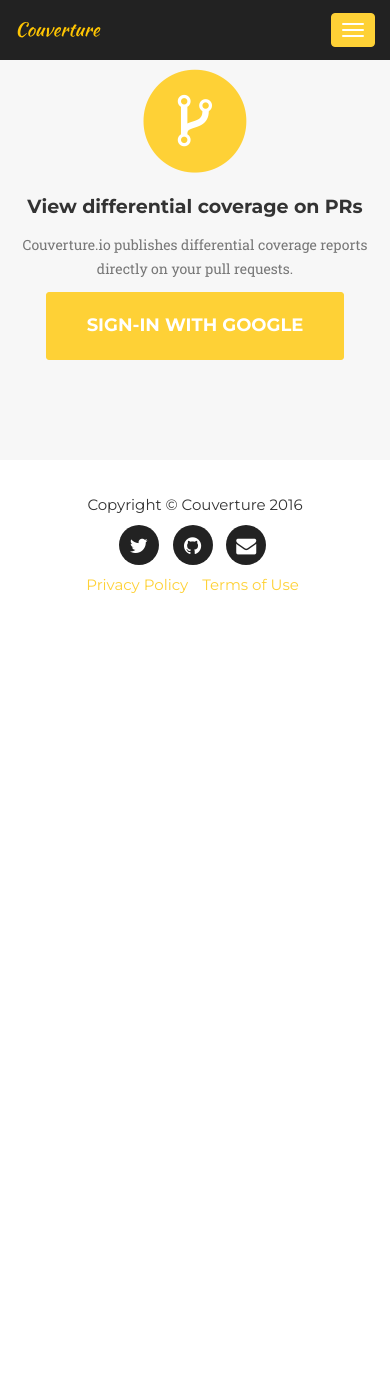
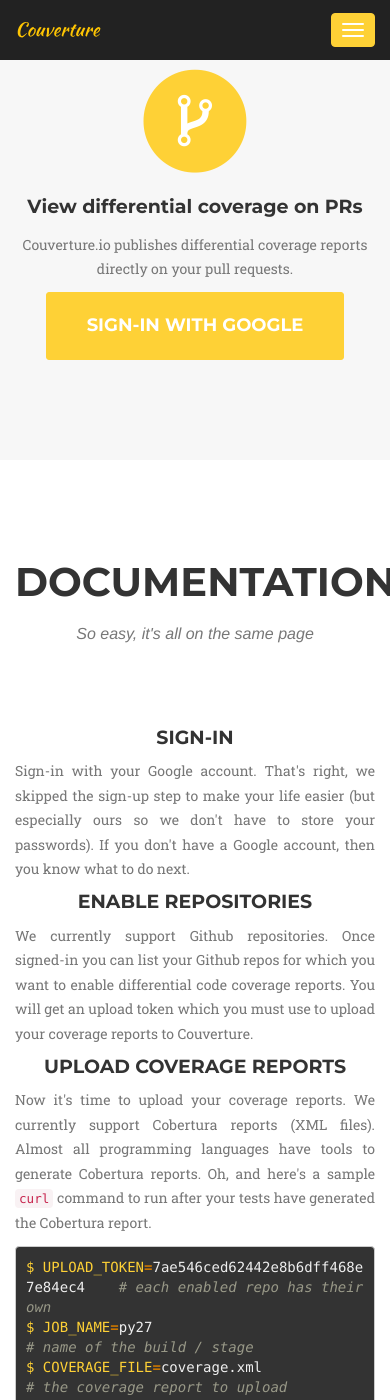
Before and after one commit to couverture/couverture.github.io, a Jekyll site: the page built from index.html, in a window 390 px wide and 1400 px high, scrolled down 2161 px. Built offline with Jekyll 4.4.1, drawn with Linux system fonts in a browser that asks for light colours; some web fonts are replaced; before the commit the page ends 2791 px from its top, so only the background shows below that; some of the changed text lies outside the part shown.

Commit message:
add documentation

```diff
--- a/_includes/css/agency.css
+++ b/_includes/css/agency.css
@@ -862,7 +862,3 @@ img::-moz-selection {
 body {
     webkit-tap-highlight-color: #{{ site.color.primary }};
 }
-
-img.screenshot {
-    margin: 50px 0;
-}
--- /dev/null
+++ b/_includes/docs.html
@@ -0,0 +1,57 @@
+<!-- Docs Section -->
+    <section id="docs">
+        <div class="container text-center">
+            <div class="row">
+                <div class="col-lg-12">
+                    <h2 class="section-heading">Documentation</h2>
+                    <h3 class="section-subheading text-muted">So easy, it's all on the same page</h3>
+                </div>
+            </div>
+            <div class="row">
+                <div class="col-md-offset-3 col-md-6">
+                    <h4>Sign-in</h4>
+                    <p class="text-muted text-justify">Sign-in with your Google account. That's right, we skipped the sign-up step to make your life easier (but especially ours so we don't have to store your passwords). If you don't have a Google account, then you know what to do next.</p>
+                </div>
+
+                <div class="col-md-offset-3 col-md-6">
+                    <h4>Enable repositories</h4>
+                    <p class="text-muted text-justify">We currently support Github repositories. Once signed-in you can list your Github repos for which you want to enable differential code coverage reports. You will get an upload token which you must use to upload your coverage reports to Couverture.</p>
+                </div>
+
+                <div class="col-md-offset-3 col-md-6">
+                    <h4>Upload coverage reports</h4>
+                    <p class="text-muted text-justify">Now it's time to upload your coverage reports. We currently support Cobertura reports (XML files). Almost all programming languages have tools to generate Cobertura reports. Oh, and here's a sample <code>curl</code> command to run after your tests have generated the Cobertura report.</p>
+                </div>
+
+                <div class="col-md-offset-1 col-md-10 text-left">
+{% highlight bash %}
+$ UPLOAD_TOKEN=7ae546ced62442e8b6dff468e7e84ec4    # each enabled repo has their own
+$ JOB_NAME=py27                                    # name of the build / stage
+$ COVERAGE_FILE=coverage.xml                       # the coverage report to upload
+$ REPO_OWNER=couverture
+$ REPO_NAME=playground
+$ COMMIT=b2417c722d6d60bad5ee55f5a263e2f907dff3f3  # commit being built
+$ PULL_REQUEST=3                                   # optional pull request number
+
+$ curl \
+    --header "X-Couverture-Token: $UPLOAD_TOKEN" \
+    --header "X-Couverture-Pull-Request: $PULL_REQUEST" \
+    --data-binary @$REPORT_FILE \
+    "https://app.couverture.io/coverage/github/$REPO_OWNER/$REPO_NAME/$COMMIT/$JOB_NAME"
+{% endhighlight %}
+                </div>
+                <div class="col-md-offset-3 col-md-6">
+                    <p class="text-muted text-justify"><code>UPLOAD_TOKEN</code>: The token provided to you for each of your enabled repositories. It's a good idea to keep this one secret by using the secure variables of your CI tool.</p>
+                    <p class="text-muted text-justify"><code>JOB_NAME</code>: The name of the job or build. Your project may produce more than one coverage report, for example for one for Python 2.7, one for Python 3.4, and one for Javascript. The job names could then be <code>py27</code>, <code>py35</code> and <code>js</code> but it's really up to you.</p>
+                    <p class="text-muted text-justify"><code>COVERAGE_FILE</code>: The coverage report generated by your test suite, in the Cobertura file format.</p>
+                    <p class="text-muted text-justify"><code>REPO_OWNER</code>, <code>REPO_NAME</code>: The owner and name of the enabled repository.</p>
+                    <p class="text-muted text-justify"><code>COMMIT</code>: The commit that triggered the build.</p>
+                    <p class="text-muted text-justify"><code>PULL_REQUEST</code>: If the pull request number is provided then Couverture will generate a differential coverage report and publish it on the pull request. Otherwise it is assumed that the commit was pushed outside of the context of a pull request (e.g. direct commit to master) and Couverture will save the coverage report for this commit in case a pull request is opened against it.</p>
+                </div>
+                <div class="col-md-offset-3 col-md-6">
+                    <h4>Differential coverage reports</h4>
+                    <p class="text-muted text-justify">Now there's really nothing else to do but to wait for Couverture to generate and publish a differential coverage report to your pull request. The coverage report status will either be <code>SUCCEEDED</code> or <code>FAILED</code> and the commit status of your pull request will reflected appropriately. There are two possible reason in case of failure: 1) the coverage has dropped or 2) coverage has improved but not all code changes are covered. This information is displayed on the report itself.</p>
+                </div>
+            </div>
+        </div>
+    </section>
--- a/_includes/header.html
+++ b/_includes/header.html
@@ -25,6 +25,9 @@
                         <a class="page-scroll" href="#services">Getting started</a>
                     </li>
                     <li>
+                        <a class="page-scroll" href="#docs">Docs</a>
+                    </li>
+                    <li>
                         <a class="page-scroll" href="{{app_signin}}">Sign-in with Google</a>
                     </li>
                 </ul>
--- a/_layouts/default.html
+++ b/_layouts/default.html
@@ -16,6 +16,7 @@
     {% include header.html %}
     {% include about.html %}
     {% include services.html %}
+    {% include docs.html %}
     {% include footer.html %}
     {% include modals.html %}
     {% include js.html %}
--- a/_layouts/style.css
+++ b/_layouts/style.css
@@ -1,2 +1,4 @@
 {% include css/bootstrap.min.css %}
 {% include css/agency.css %}
+{% include css/couverture.css %}
+{% include css/syntax.css %}
```
Also changed, not shown: _includes/css/couverture.css (added, +12 -0 lines), _includes/css/syntax.css (added, +60 -0 lines).
